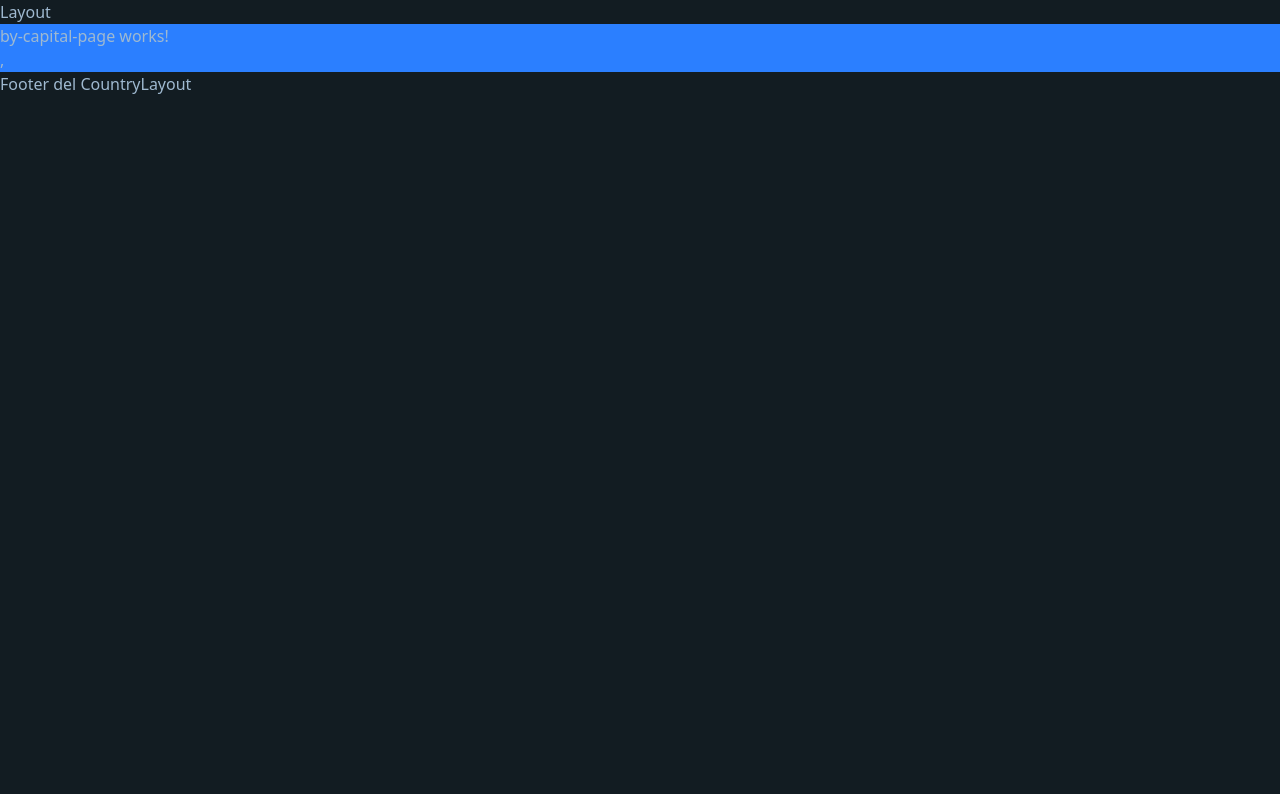
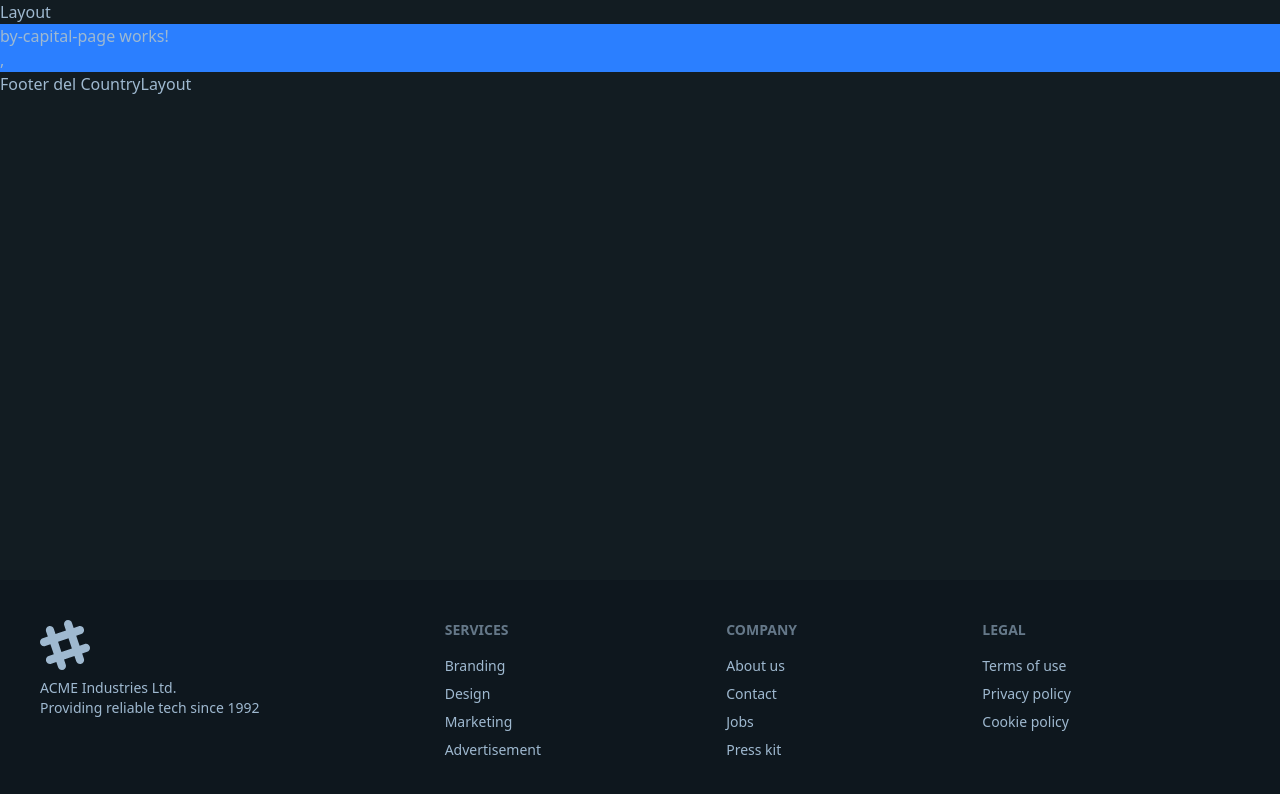
Before and after one commit to Yul1b3th/country-app, an Angular app: page /country/by-capital in a window 1280 px wide. Shown: the top 794 px of the page. Built offline with nearby package versions, Linux system fonts and the light colour scheme.

Commit message:
DaisyUI - Componentes

```diff
--- a/src/app/app.component.html
+++ b/src/app/app.component.html
@@ -1 +1,7 @@
-<router-outlet />
+<main class="m-auto flex-grow flex flex-col min-h-screen">
+  <router-outlet />
+
+  <div class="flex-1 flex-grow"></div>
+
+  <app-footer />
+</main>
--- a/src/app/app.component.ts
+++ b/src/app/app.component.ts
@@ -1,12 +1,13 @@
 import { Component } from '@angular/core';
 import { RouterOutlet } from '@angular/router';
+import { FooterComponent } from './shared/components/footer/footer.component';
 
 @Component({
   selector: 'app-root',
   standalone: true,
-  imports: [RouterOutlet],
+  imports: [RouterOutlet, FooterComponent],
   templateUrl: './app.component.html',
-  styleUrl: './app.component.scss'
+  styleUrl: './app.component.scss',
 })
 export class AppComponent {
   title = 'country-app';
--- /dev/null
+++ b/src/app/shared/components/footer/footer.component.html
@@ -0,0 +1,42 @@
+<footer class="footer sm:footer-horizontal bg-base-200 text-base-content p-10">
+  <aside>
+    <svg
+      width="50"
+      height="50"
+      viewBox="0 0 24 24"
+      xmlns="http://www.w3.org/2000/svg"
+      fill-rule="evenodd"
+      clip-rule="evenodd"
+      class="fill-current"
+    >
+      <path
+        d="M22.672 15.226l-2.432.811.841 2.515c.33 1.019-.209 2.127-1.23 2.456-1.15.325-2.148-.321-2.463-1.226l-.84-2.518-5.013 1.677.84 2.517c.391 1.203-.434 2.542-1.831 2.542-.88 0-1.601-.564-1.86-1.314l-.842-2.516-2.431.809c-1.135.328-2.145-.317-2.463-1.229-.329-1.018.211-2.127 1.231-2.456l2.432-.809-1.621-4.823-2.432.808c-1.355.384-2.558-.59-2.558-1.839 0-.817.509-1.582 1.327-1.846l2.433-.809-.842-2.515c-.33-1.02.211-2.129 1.232-2.458 1.02-.329 2.13.209 2.461 1.229l.842 2.515 5.011-1.677-.839-2.517c-.403-1.238.484-2.553 1.843-2.553.819 0 1.585.509 1.85 1.326l.841 2.517 2.431-.81c1.02-.33 2.131.211 2.461 1.229.332 1.018-.21 2.126-1.23 2.456l-2.433.809 1.622 4.823 2.433-.809c1.242-.401 2.557.484 2.557 1.838 0 .819-.51 1.583-1.328 1.847m-8.992-6.428l-5.01 1.675 1.619 4.828 5.011-1.674-1.62-4.829z"
+      ></path>
+    </svg>
+    <p>
+      ACME Industries Ltd.
+      <br />
+      Providing reliable tech since 1992
+    </p>
+  </aside>
+  <nav>
+    <h6 class="footer-title">Services</h6>
+    <a class="link link-hover">Branding</a>
+    <a class="link link-hover">Design</a>
+    <a class="link link-hover">Marketing</a>
+    <a class="link link-hover">Advertisement</a>
+  </nav>
+  <nav>
+    <h6 class="footer-title">Company</h6>
+    <a class="link link-hover">About us</a>
+    <a class="link link-hover">Contact</a>
+    <a class="link link-hover">Jobs</a>
+    <a class="link link-hover">Press kit</a>
+  </nav>
+  <nav>
+    <h6 class="footer-title">Legal</h6>
+    <a class="link link-hover">Terms of use</a>
+    <a class="link link-hover">Privacy policy</a>
+    <a class="link link-hover">Cookie policy</a>
+  </nav>
+</footer>
--- a/src/app/shared/pages/home-page/home-page.component.html
+++ b/src/app/shared/pages/home-page/home-page.component.html
@@ -1 +1,19 @@
-<p>home-page works!</p>,
+<div
+  class="hero min-h-screen"
+  style="
+    background-image: url(https://img.daisyui.com/images/stock/photo-1507358522600-9f71e620c44e.webp);
+  "
+>
+  <div class="hero-overlay"></div>
+  <div class="hero-content text-neutral-content text-center">
+    <div class="max-w-md">
+      <h1 class="mb-5 text-5xl font-bold">Aplicación de países</h1>
+      <p class="mb-5">
+        Provident cupiditate voluptatem et in. Quaerat fugiat ut assumenda
+        excepturi exercitationem quasi. In deleniti eaque aut repudiandae et a
+        id nisi.
+      </p>
+      <button routerLink="/country" class="btn btn-primary">Empezar</button>
+    </div>
+  </div>
+</div>
--- a/src/app/shared/pages/home-page/home-page.component.ts
+++ b/src/app/shared/pages/home-page/home-page.component.ts
@@ -1,9 +1,10 @@
 import { Component } from '@angular/core';
+import { RouterLink } from '@angular/router';
 
 @Component({
   selector: 'app-home-page',
   standalone: true,
-  imports: [],
+  imports: [RouterLink],
   templateUrl: './home-page.component.html',
 })
 export class HomePageComponent {}
```
Also changed, not shown: src/app/shared/components/footer/footer.component.ts (added, +9 -0 lines).
